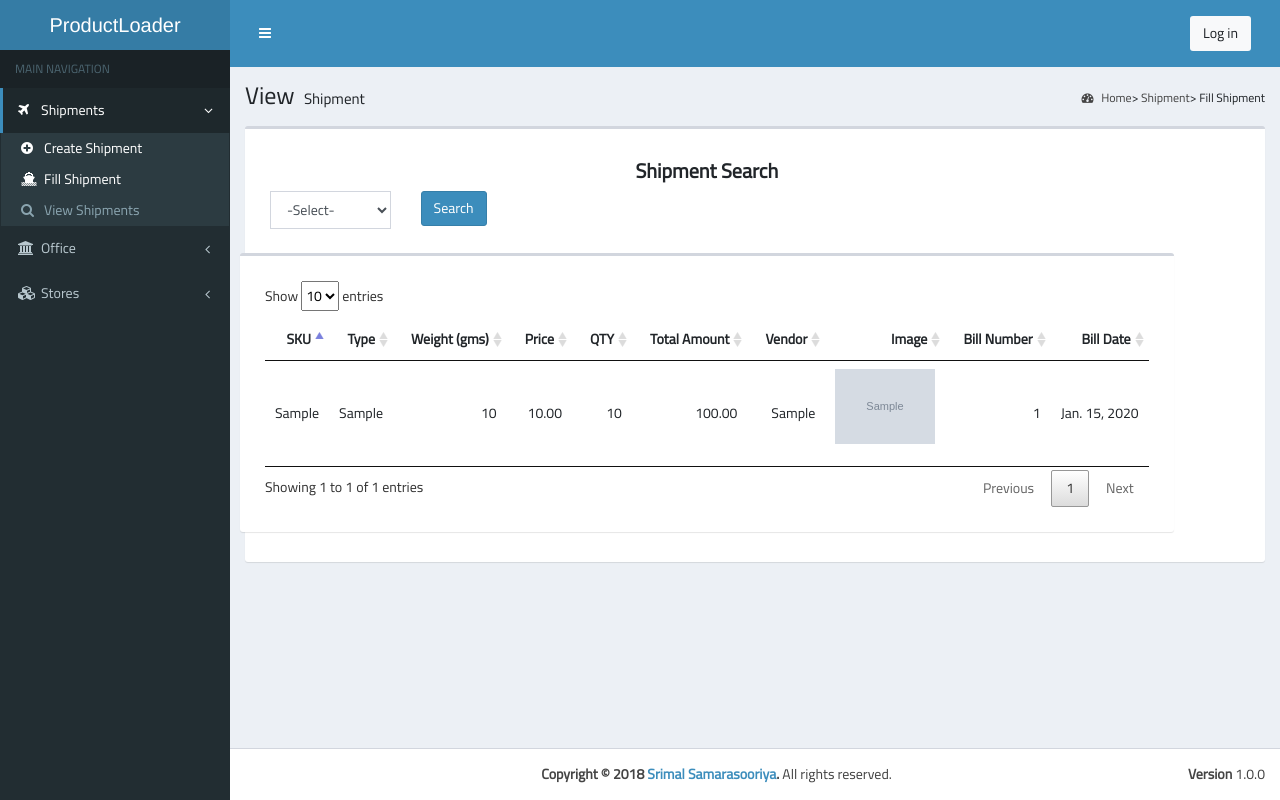
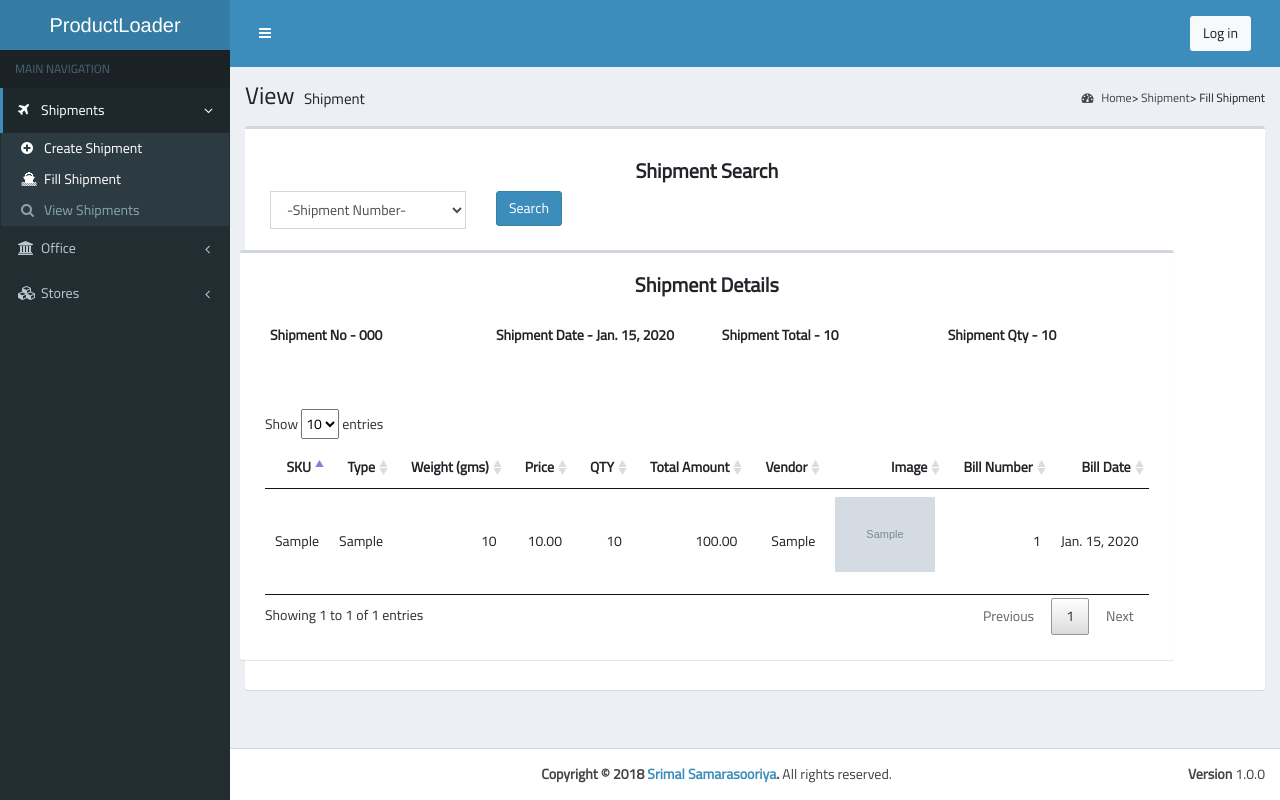
Before and after one commit to srihs/ProductUploader, a Django app: template templates/mainSection/viewshipment.html in a window 1280 px wide. Run offline with Django 3.2, Linux system fonts and the light colour scheme; tables that the repository leaves empty hold one stand-in row (values such as "Sample post"); the template is opened without the code that fills it: values that come from a table or form of the project are taken from there, most other values are stand-ins (such as "Sample title", 1, 10 or a date in 2020); grey boxes marked "Sample" are stand-in pictures; some libraries are stand-ins or nearby versions.

Commit message:
Added Shipment Details to View Shipment Page

```diff
--- a/mainSection/models.py
+++ b/mainSection/models.py
@@ -22,6 +22,8 @@ class Shipment(models.Model):
 
     def __str__(self):
         return self.shipmentNumber
+
+
 
 
 class ProductTypes(models.Model):
--- a/templates/mainSection/viewshipment.html
+++ b/templates/mainSection/viewshipment.html
@@ -52,10 +52,10 @@
                             {% csrf_token %}
                             <div class="col-md-12 center">
                                 <div class="row">
-                                    <div class="col-md-2 mb-4">
+                                    <div class="col-md-3 mb-6">
                                         <select name="shipmentDropDown" id="shipmentDropDown" class="form-control"
                                             required>
-                                            <option value="">-Select-</option>
+                                            <option value="">-Shipment Number-</option>
                                             {% for shipment in shipments %}
                                             {% if shipment.isClosed %}
                                             {% endif %}
@@ -78,6 +78,39 @@
 
                     <div class="row">
                         <div class="box">
+
+                                    <div class="col-md-12 center" style="margin-left:auto; margin-right:auto; margin-top: 1em">
+                                            <h5 style="text-align: center; font-weight: bold; margin-top: 1em">Shipment
+                                                    Details </h5>
+                                            <div class="row" style="margin-left:auto; margin-right:auto; margin-top: 2em">
+                                                <div class="col-md-3 mb-4">
+                                                     <p> <strong> Shipment No -
+                                                        {{selectedShipment.shipmentNumber}}</strong> </p>
+                                                </div>
+
+                                                <div class="col-md-3 mb-4">
+                                                        <strong>   Shipment Date -
+                                                        {{selectedShipment.shipmentDate}} </strong>
+                                                </div>
+
+
+                                                <div class="col-md-3 mb-4">
+                                                        <strong>   Shipment Total -
+                                                        {{shipmentTotal|intcomma}}</strong>
+
+                                                </div>
+                                                <div class="col-md-3 mb-4">
+                                                        <strong>    Shipment Qty - {{shipmentTotalQty|intcomma}} </strong>
+                                                </div>
+
+
+
+                                            </div>
+
+
+                                        </div>
+
+
                             <div class="box-body" style="margin: 15px;">
                                 <table id="tblProduct" class="hover" style="width:100%">
                                     <thead>
```
Also changed, not shown: mainSection/views.py (+61 -54 lines).
